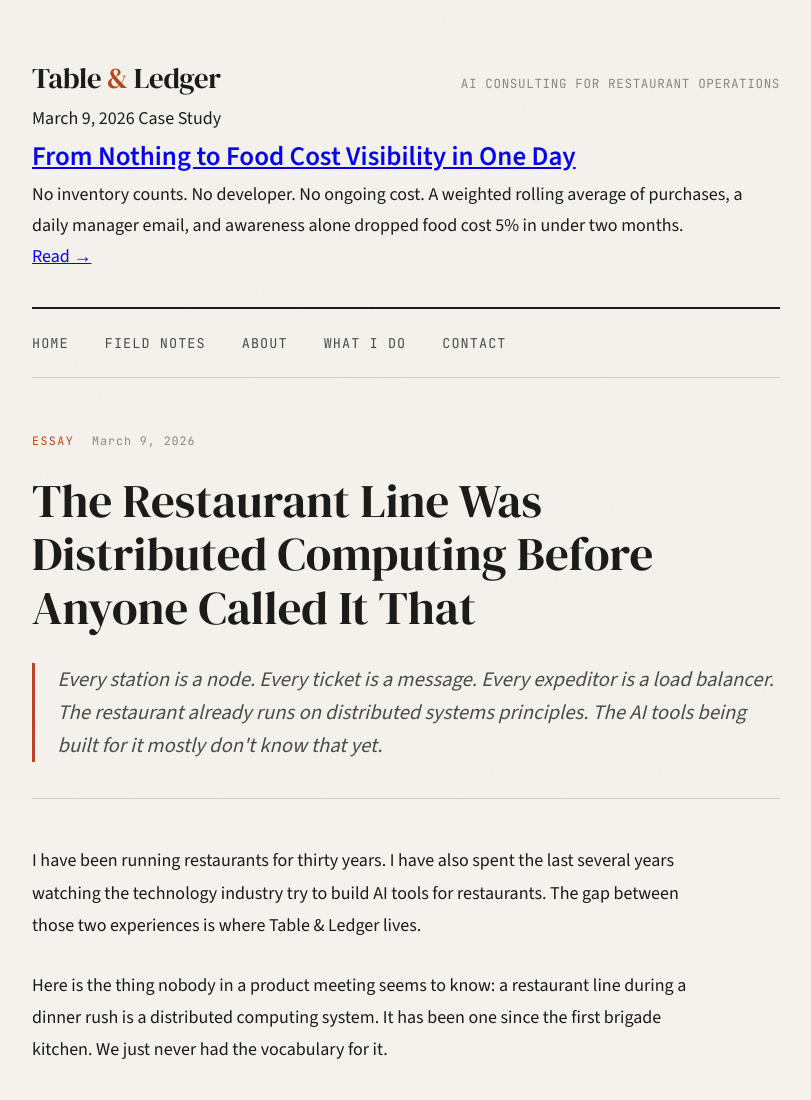
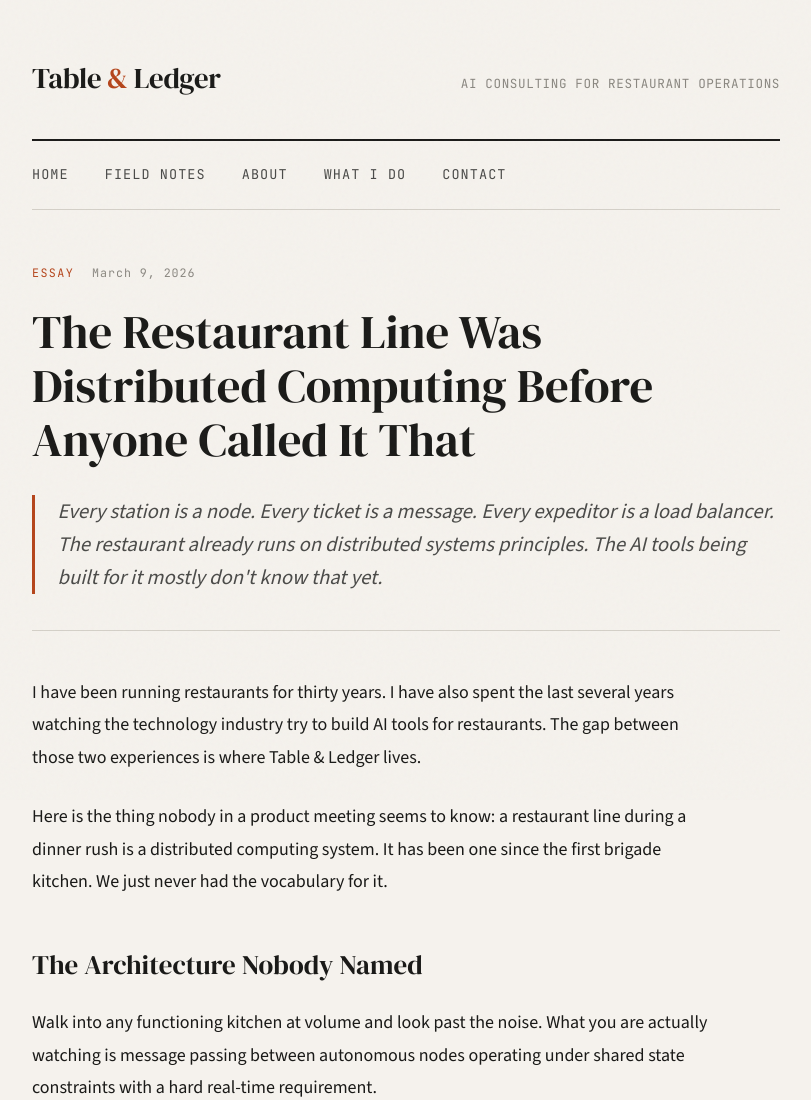
Before and after one commit to foodknoxville/tableandledger, a plain HTML site: page blog/index.html in a window 1280 px wide. Shown: the top 1100 px of the page, without its empty margins (234-1045 px from the left). Drawn offline with nearby package versions, Linux system fonts and the light colour scheme.

Commit message:
Update index.html
reversion

```diff
--- a/blog/index.html
+++ b/blog/index.html
@@ -276,14 +276,6 @@
                 <a href="/" class="brand">Table <span>&</span> Ledger</a>
                 <span class="tagline">AI Consulting for Restaurant Operations</span>
             </div>
-        <div class="post-item">
-                <div>
-                    <div class="post-meta">March 9, 2026 <span class="post-type">Case Study</span></div>
-                    <h2><a href="/blog/food-cost-visibility-one-day/">From Nothing to Food Cost Visibility in One Day</a></h2>
-                    <p class="post-excerpt">No inventory counts. No developer. No ongoing cost. A weighted rolling average of purchases, a daily manager email, and awareness alone dropped food cost 5% in under two months.</p>
-                    <a href="/blog/food-cost-visibility-one-day/" class="read-more">Read &rarr;</a>
-                </div>
-            </div>
         </header>
 
         <nav>
```
